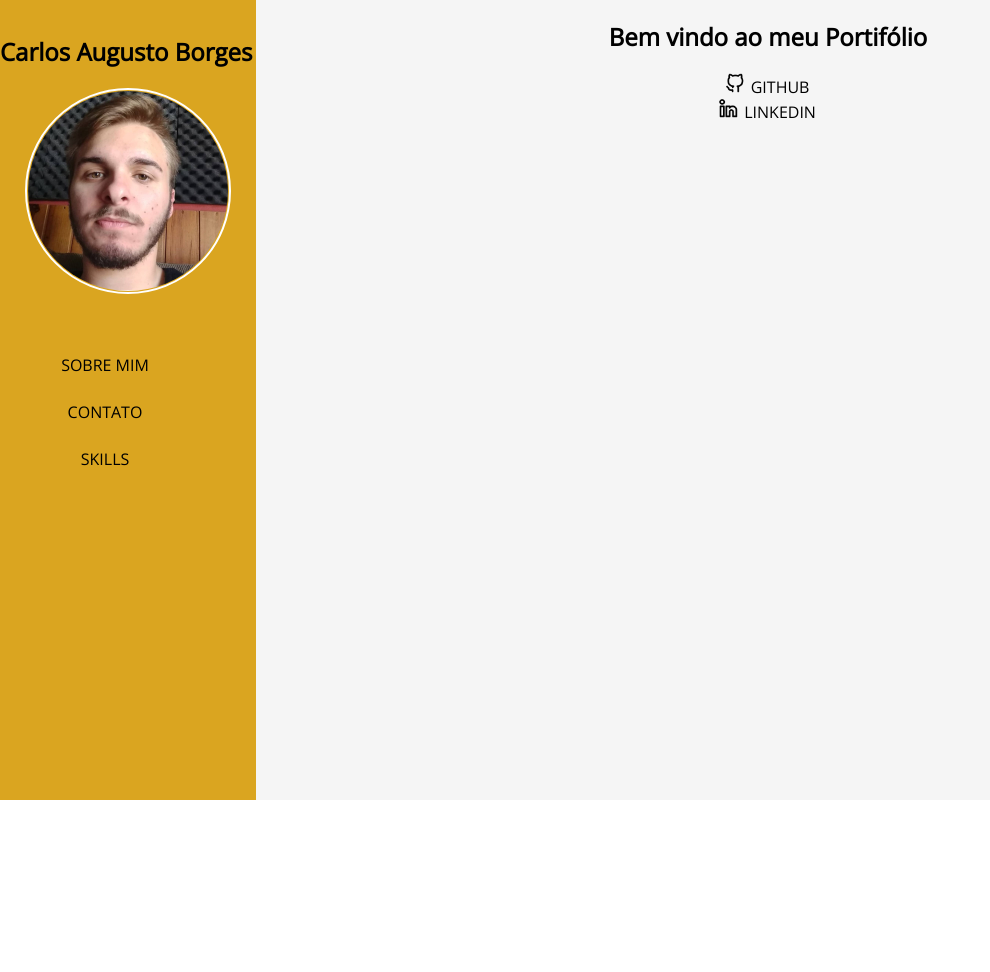
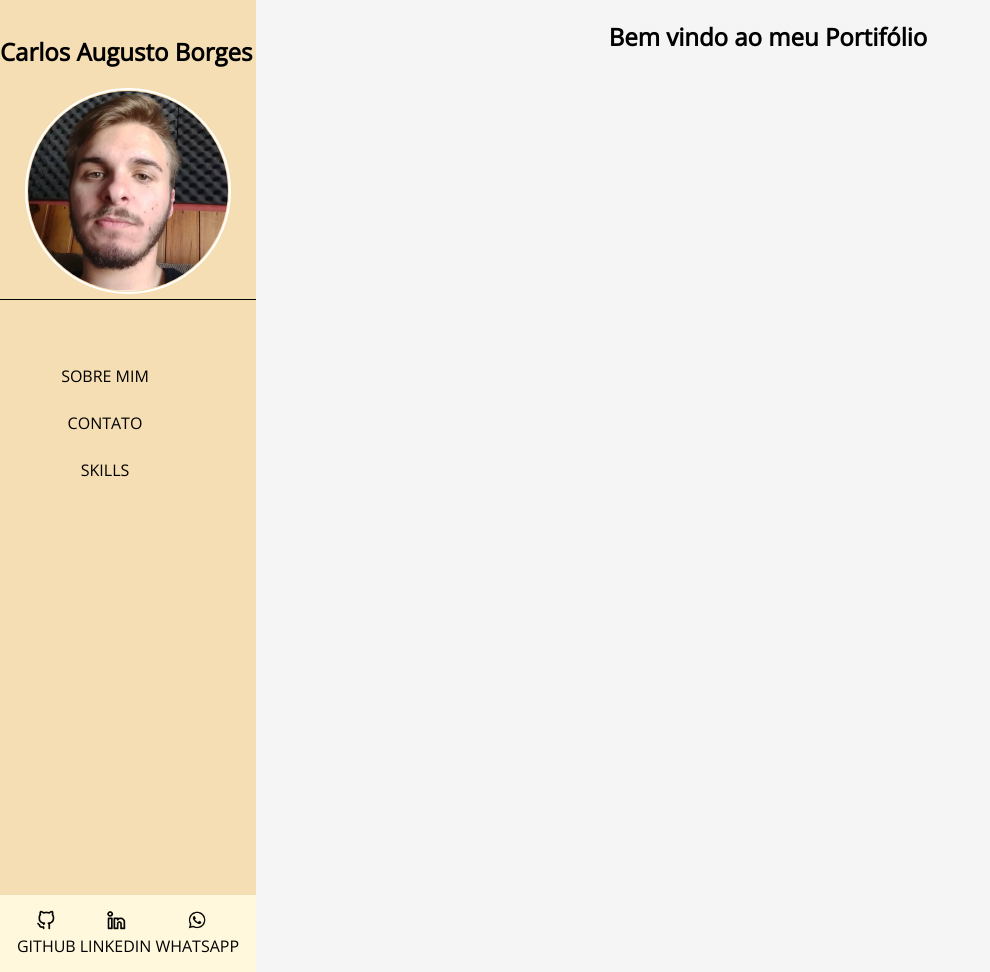
Before and after one commit to Carlosaugustob/myportfolio, a website built with Vite: page index.html in a window 1280 px wide. Shown: the whole page, without its empty margins (0-990 px from the left). Before the commit the page ends 800 px from the top, so only its background shows below. Built offline with nearby package versions, Linux system fonts and the light colour scheme.

Commit message:
Implementação de dos icones

```diff
--- a/index.html
+++ b/index.html
@@ -14,9 +14,10 @@
 
   <nav id="nav-bar">
     <div id="content-nome">
-    <h1>Carlos Augusto Borges</h1>
-    <img class="imagem" src="imagens/tek.jpg" width="200px" height="200px">
+      <h1>Carlos Augusto Borges</h1>
+      <img class="imagem" src="imagens/tek.jpg" width="200px" height="200px">
     </div>
+    <div class="linha"></div>
     <div>
       <div id="ajustarLinks">
         <!-- Area de contato -->
@@ -29,10 +30,23 @@
         <div style="margin-bottom: 25px;">
           <a href="">Skills</a>
         </div>
+        <!-- links externos -->
+      </div>
+      <div class="footer">
+        <div class="coluna-footer">
+          <img src="imagens/github.png" width="20px" height="20px">
+          <a href="https://github.com/Carlosaugustob">GitHub</a>
+        </div>
 
-        <!-- links externos -->
+        <div class="coluna-footer">
+          <img src="imagens/linkedin.png" width="20px" height="20px">
+          <a href="https://www.linkedin.com/in/carlos-augusto-borges-6a5915133/">LinkedIn</a>
+        </div>
 
-
+        <div class="coluna-footer">
+          <img src="imagens/whatsapp.png" width="20px" height="20px">
+          <a href="https://github.com/Carlosaugustob">WhatsApp</a>
+        </div>
 
       </div>
     </div>
@@ -41,15 +55,7 @@
   <div id="principal">
     <h2>Bem vindo ao meu Portifólio</h2>
 
-    <div>
-      <img src="imagens/github.png" width="20px" height="20px">
-      <a href="https://github.com/Carlosaugustob">GitHub</a>
-    </div>
 
-      <div>
-        <img src="imagens/linkedin.png" width="20px" height="20px">
-        <a href="https://www.linkedin.com/in/carlos-augusto-borges-6a5915133/">LinkedIn</a>
-      </div>
   </div>
 
 </body>
--- a/style.css
+++ b/style.css
@@ -4,7 +4,7 @@
 #nav-bar {
   width: 100%;
   height: 100%;
-  background-color: goldenrod ;
+  background-color: wheat ;
   color: black;
 }
 
@@ -28,6 +28,8 @@ body {
 #principal {
   background-color: whitesmoke;
   text-align: center;
+  width: 100%;
+  height: 100%;
 }
 
 #ajustarLinks {
@@ -61,3 +63,23 @@ a:hover{
 #content-nome {
   margin-top: 35px ;
 }
+
+.linha {
+  border-top: 1px solid black;
+  width: 100%;
+  height: 10px;
+  box-shadow: -2px 10px 63px -29px rgba(0,0,0,0,7)
+}
+
+.footer {
+  margin-top: 425px;
+  background-color: cornsilk;
+  display: flex;
+  justify-content: center;
+  padding: 15px;
+}
+
+.coluna-footer {
+  width: 100%;
+  text-align: center;
+}
```
